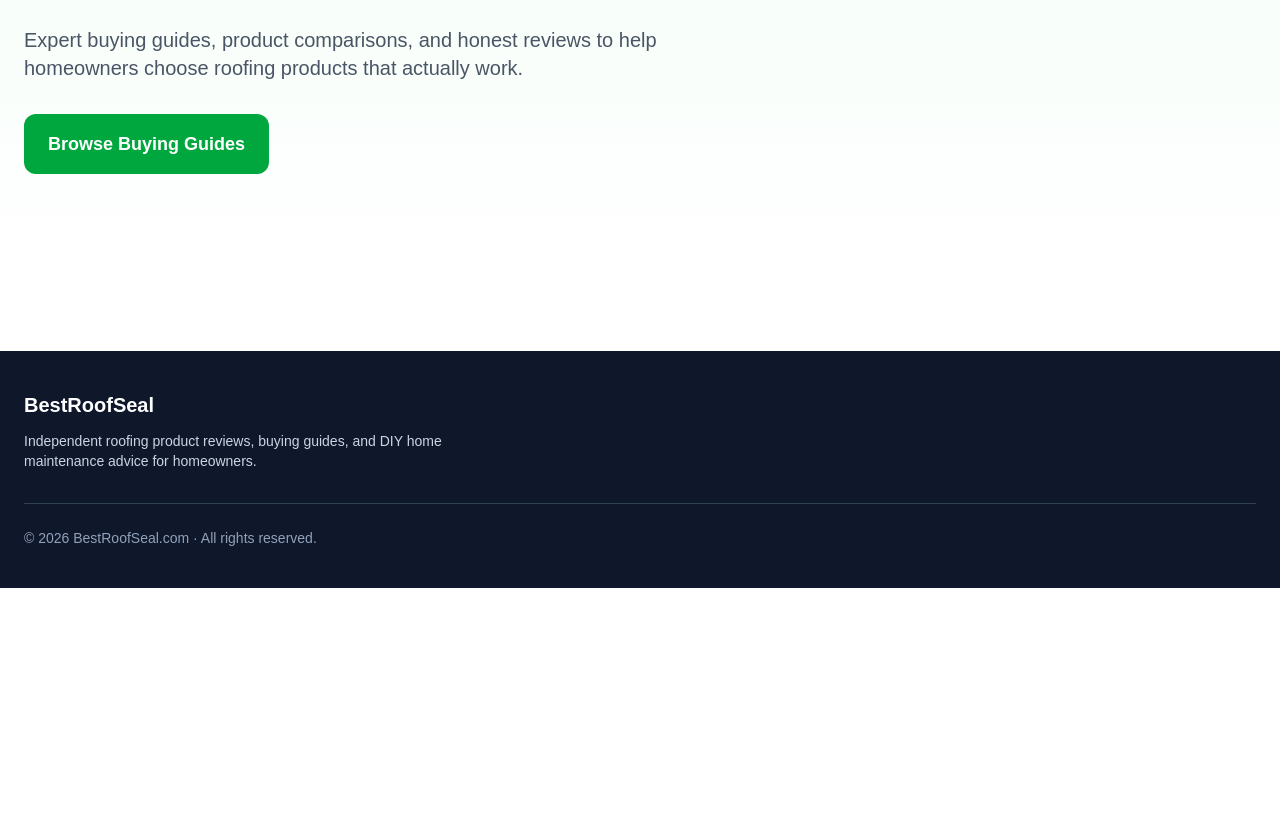
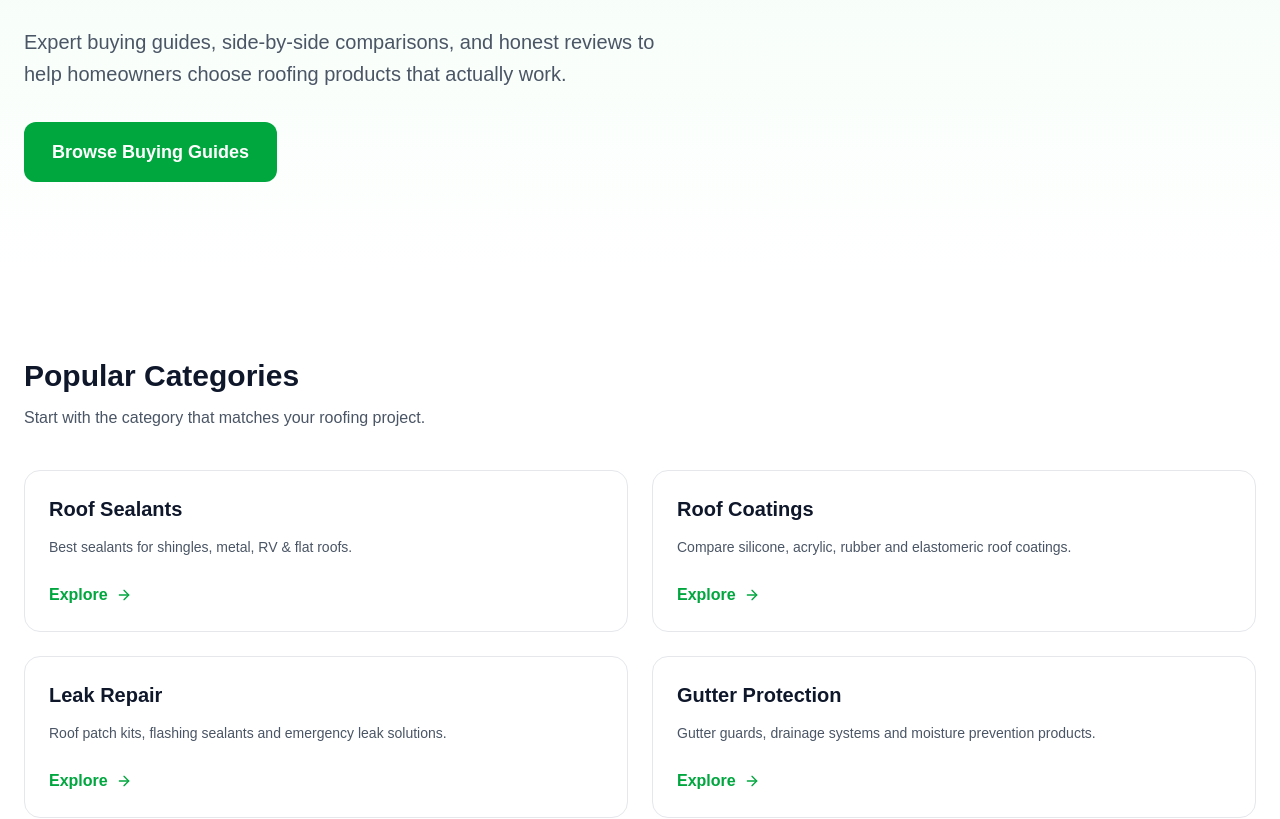
Before and after one commit to yasithWimukthi/bestroofseal, a Next.js app: page / in a window 1280 px wide. Shown: the part 327-1146 px from the top of the page. Before the commit the page ends 915 px from the top, so only its background shows below. Built offline with nearby package versions, Linux system fonts and the light colour scheme.

Commit message:
implement navigation and main pages

```diff
--- a/app/page.tsx
+++ b/app/page.tsx
@@ -1,9 +1,11 @@
+import CategoryCard from "@/components/CategoryCard";
+
 export default function Home() {
     return (
         <main>
+            {/* Hero Section */}
             <section className="bg-gradient-to-b from-green-50 to-white">
                 <div className="mx-auto max-w-7xl px-6 py-24">
-
           <span className="rounded-full bg-green-100 px-4 py-2 text-sm font-semibold text-green-700">
             Independent Product Reviews
           </span>
@@ -12,14 +14,54 @@
                         Find the Best Roof Sealants & Leak Repair Products
                     </h1>
 
-                    <p className="mt-6 max-w-2xl text-xl text-gray-600">
-                        Expert buying guides, product comparisons, and honest reviews
-                        to help homeowners choose roofing products that actually work.
+                    <p className="mt-6 max-w-2xl text-xl leading-8 text-gray-600">
+                        Expert buying guides, side-by-side comparisons, and honest
+                        reviews to help homeowners choose roofing products that actually
+                        work.
                     </p>
 
-                    <button className="mt-8 rounded-xl bg-green-600 px-6 py-4 text-lg font-semibold text-white transition hover:bg-green-700">
+                    <button className="mt-8 rounded-xl bg-green-600 px-7 py-4 text-lg font-semibold text-white transition hover:bg-green-700">
                         Browse Buying Guides
                     </button>
+                </div>
+            </section>
+
+            {/* Categories */}
+            <section className="mx-auto max-w-7xl px-6 py-20">
+                <div className="max-w-2xl">
+                    <h2 className="text-3xl font-bold text-slate-900">
+                        Popular Categories
+                    </h2>
+
+                    <p className="mt-3 text-gray-600">
+                        Start with the category that matches your roofing project.
+                    </p>
+                </div>
+
+                <div className="mt-10 grid gap-6 md:grid-cols-2">
+                    <CategoryCard
+                        title="Roof Sealants"
+                        description="Best sealants for shingles, metal, RV & flat roofs."
+                        href="/roof-sealants"
+                    />
+
+                    <CategoryCard
+                        title="Roof Coatings"
+                        description="Compare silicone, acrylic, rubber and elastomeric roof coatings."
+                        href="/roof-coatings"
+                    />
+
+                    <CategoryCard
+                        title="Leak Repair"
+                        description="Roof patch kits, flashing sealants and emergency leak solutions."
+                        href="/leak-repair"
+                    />
+
+                    <CategoryCard
+                        title="Gutter Protection"
+                        description="Gutter guards, drainage systems and moisture prevention products."
+                        href="/gutters"
+                    />
                 </div>
             </section>
         </main>
--- /dev/null
+++ b/app/roof-sealants/page.tsx
@@ -0,0 +1,18 @@
+export default function RoofSealantsPage() {
+    return (
+        <main className="mx-auto max-w-5xl px-6 py-20">
+      <span className="rounded-full bg-green-100 px-3 py-1 text-sm font-medium text-green-700">
+        Category
+      </span>
+
+            <h1 className="mt-6 text-5xl font-bold text-slate-900">
+                Roof Sealants
+            </h1>
+
+            <p className="mt-6 text-lg leading-8 text-gray-600">
+                Compare the best silicone, acrylic, metal and shingle roof sealants
+                with expert reviews and buying guides.
+            </p>
+        </main>
+    );
+}
```
